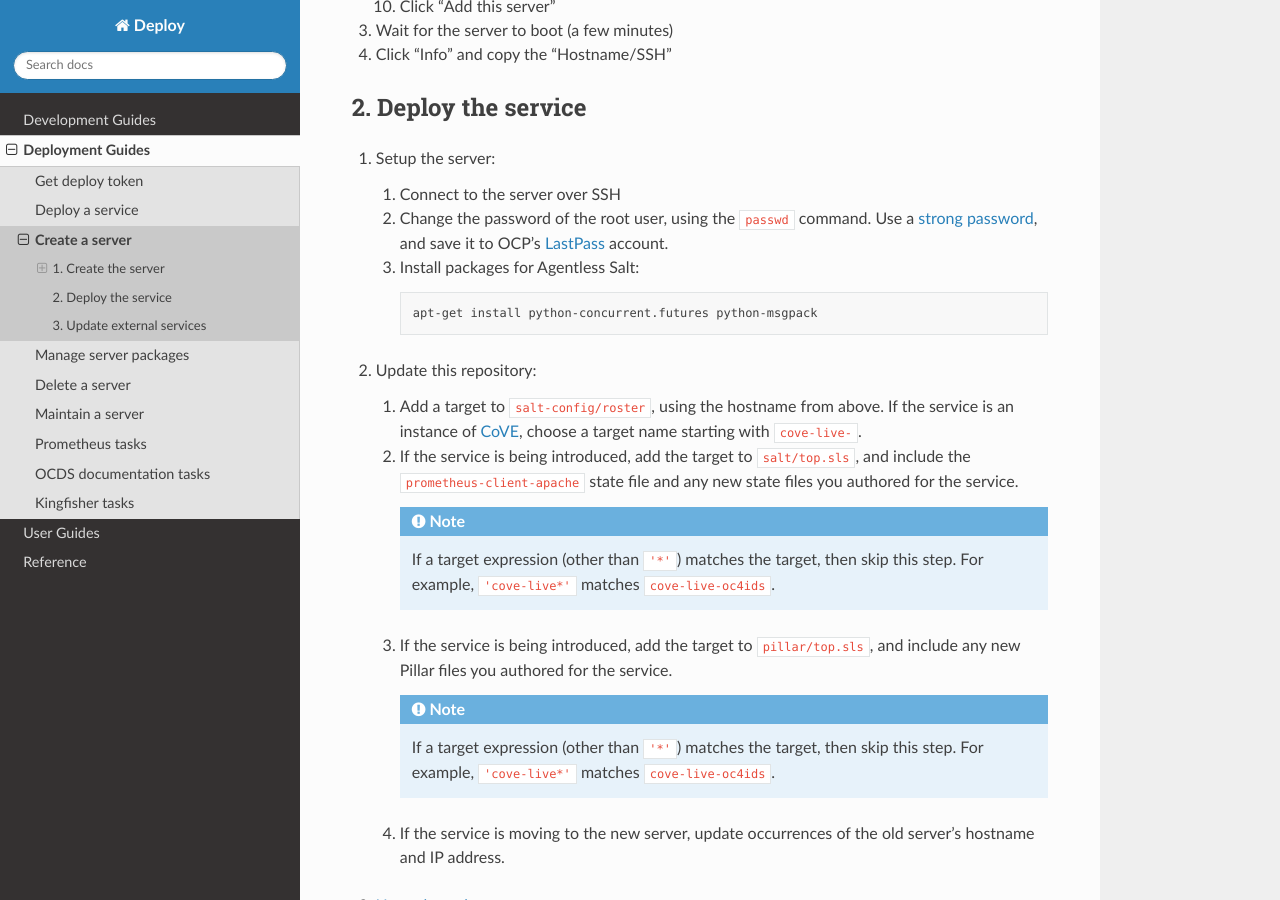
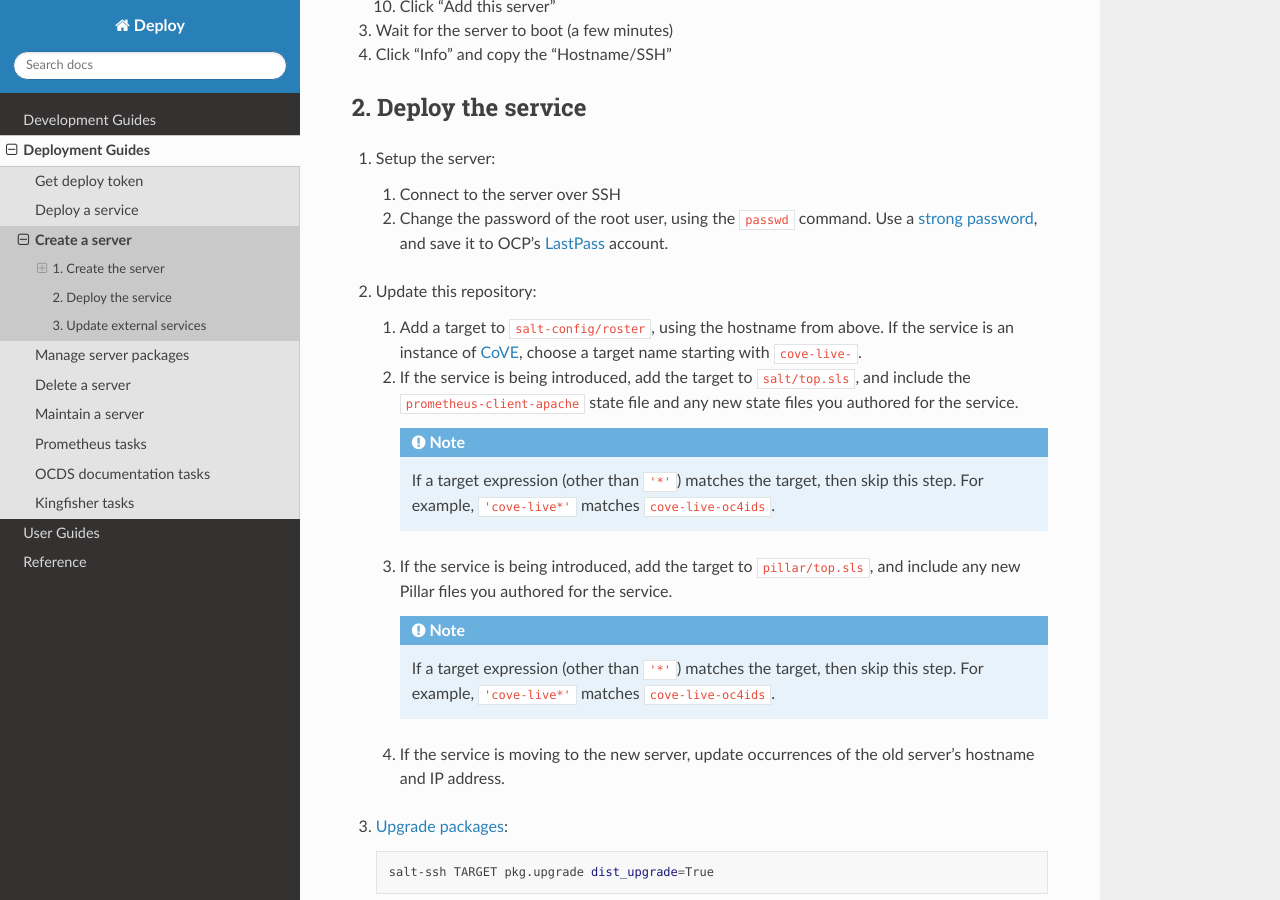
Before and after one commit to open-contracting/deploy, a Sphinx documentation site: the page built from docs/deploy/create_server.rst, in a window 1280 px wide and 900 px high, scrolled down 727 px. Built offline with Sphinx 7.4.7 and the Read the Docs theme 2.0.0, drawn with Linux system fonts in a browser that asks for light colours.

Commit message:
docs: We don't need python-concurrent.futures python-msgpack any more https://github.com/open-contracting/deploy/issues/16

```diff
--- a/docs/deploy/create_server.rst
+++ b/docs/deploy/create_server.rst
@@ -37,11 +37,6 @@ Bytemark
 
    #. Connect to the server over SSH
    #. Change the password of the root user, using the ``passwd`` command. Use a `strong password <https://www.lastpass.com/password-generator>`__, and save it to OCP's `LastPass <https://www.lastpass.com>`__ account.
-   #. Install packages for Agentless Salt:
-
-      .. code-block:: bash
-
-         apt-get install python-concurrent.futures python-msgpack
 
 #. Update this repository:
 
```
